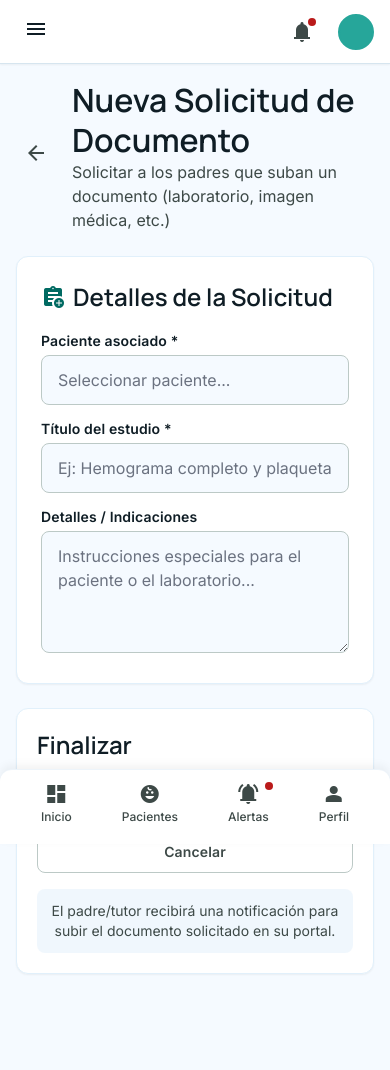
After one commit to alanaquino/faccicare, a Django app: template templates/documentos/crear_solicitud.html in a window 390 px wide. The commit adds this page. Run offline with Django 5.2, Linux system fonts and the light colour scheme; the template is opened without the code that fills it, so the values that code supplies are empty; some libraries are stand-ins or nearby versions.

Commit message:
feat: implement document management system with routing, views, and sidebar integration

```diff
--- a/apps/documentos/urls.py
+++ b/apps/documentos/urls.py
@@ -13,4 +13,5 @@ urlpatterns = [
     path('<uuid:pk>/cambiar-estado/', views.cambiar_estado_view, name='cambiar_estado'),
     path('<uuid:pk>/cambiar-visibilidad/', views.cambiar_visibilidad_view, name='cambiar_visibilidad'),
     path('solicitudes/', views.solicitudes_view, name='solicitudes'),
+    path('solicitudes/crear/', views.crear_solicitud_view, name='crear_solicitud'),
 ]
--- a/templates/components/sidebar.html
+++ b/templates/components/sidebar.html
@@ -172,9 +172,15 @@
       <div class="flex flex-col gap-1 mt-1 ml-2">
         <a href="{% url 'documentos:lista' %}" title="Documentos"
           class="flex items-center gap-3 px-3 py-2.5 rounded-lg font-label-md text-label-md transition-all
-                  {% if app == 'documentos' %}bg-primary-container text-on-primary-container font-bold{% else %}text-on-surface-variant hover:bg-primary-container/50{% endif %}">
+                  {% if app == 'documentos' and request.resolver_match.url_name != 'solicitudes' and request.resolver_match.url_name != 'crear_solicitud' %}bg-primary-container text-on-primary-container font-bold{% else %}text-on-surface-variant hover:bg-primary-container/50{% endif %}">
           <span class="material-symbols-outlined text-xl">folder_open</span>
           <span class="sidebar-text">Documentos</span>
+        </a>
+        <a href="{% url 'documentos:solicitudes' %}" title="Solicitudes"
+          class="flex items-center gap-3 px-3 py-2.5 rounded-lg font-label-md text-label-md transition-all
+                  {% if request.resolver_match.url_name == 'solicitudes' or request.resolver_match.url_name == 'crear_solicitud' %}bg-primary-container text-on-primary-container font-bold{% else %}text-on-surface-variant hover:bg-primary-container/50{% endif %}">
+          <span class="material-symbols-outlined text-xl">file_present</span>
+          <span class="sidebar-text">Solicitudes</span>
         </a>
         {# Reportes / PENCI-RD: todo el personal en solo lectura (solo ADMIN genera) #}
         {% if request.user.puede_ver_reportes %}
--- /dev/null
+++ b/templates/documentos/crear_solicitud.html
@@ -0,0 +1,89 @@
+{% extends "layouts/base.html" %}
+{% block title %}Nueva Solicitud de Documento{% endblock %}
+{% block content %}
+
+{# Header #}
+<div class="flex items-center gap-4 mb-6">
+  <a href="{% url 'documentos:solicitudes' %}" class="p-2 rounded-full hover:bg-surface-container-low transition-colors text-on-surface-variant">
+    <span class="material-symbols-outlined">arrow_back</span>
+  </a>
+  <div>
+    <h2 class="font-headline-lg text-headline-lg text-on-background">Nueva Solicitud de Documento</h2>
+    <p class="font-body-md text-body-md text-on-surface-variant">Solicitar a los padres que suban un documento (laboratorio, imagen médica, etc.)</p>
+  </div>
+</div>
+
+<form action="{% url 'documentos:crear_solicitud' %}" method="post">
+  {% csrf_token %}
+  <div class="grid grid-cols-1 lg:grid-cols-3 gap-gutter">
+
+    {# Columna principal #}
+    <div class="lg:col-span-2 space-y-gutter">
+
+      <div class="bg-surface-container-lowest rounded-xl shadow-sm border border-surface-container p-6">
+        <h3 class="font-headline-md text-headline-md text-on-background mb-5 flex items-center gap-2">
+          <span class="material-symbols-outlined text-primary">assignment_add</span>
+          Detalles de la Solicitud
+        </h3>
+
+        <div class="space-y-4">
+          <div>
+            <label class="block font-label-md text-label-md text-on-surface mb-1.5">Paciente asociado *</label>
+            <select name="paciente" data-searchable class="w-full px-4 py-3 rounded-lg border border-outline-variant bg-surface focus:outline-none focus:ring-2 focus:ring-primary/50 focus:border-primary transition-all font-body-md text-body-md" required>
+              <option value="">Seleccionar paciente...</option>
+              {% if paciente_preseleccionado %}
+              <option value="{{ paciente_preseleccionado.id }}" selected>{{ paciente_preseleccionado.nombre_completo }} ({{ paciente_preseleccionado.cedula }})</option>
+              {% endif %}
+              {% for paciente in pacientes %}
+              {% if not paciente_preseleccionado or paciente_preseleccionado.pk != paciente.pk %}
+              <option value="{{ paciente.id }}">{{ paciente.nombre_completo }} ({{ paciente.cedula }})</option>
+              {% endif %}
+              {% endfor %}
+            </select>
+          </div>
+
+          <div>
+            <label class="block font-label-md text-label-md text-on-surface mb-1.5">Título del estudio *</label>
+            <input class="w-full px-4 py-3 rounded-lg border border-outline-variant bg-surface focus:outline-none focus:ring-2 focus:ring-primary/50 focus:border-primary transition-all font-body-md text-body-md"
+                   type="text" name="titulo" placeholder="Ej: Hemograma completo y plaquetas" required/>
+          </div>
+
+          <div>
+            <label class="block font-label-md text-label-md text-on-surface mb-1.5">Detalles / Indicaciones</label>
+            <textarea class="w-full px-4 py-3 rounded-lg border border-outline-variant bg-surface focus:outline-none focus:ring-2 focus:ring-primary/50 focus:border-primary transition-all font-body-md text-body-md"
+                      name="descripcion" rows="4" placeholder="Instrucciones especiales para el paciente o el laboratorio..."></textarea>
+          </div>
+        </div>
+      </div>
+
+    </div>
+
+    {# Columna lateral #}
+    <div class="space-y-gutter">
+      <div class="bg-surface-container-lowest rounded-xl shadow-sm border border-surface-container p-5 sticky top-20">
+        <h3 class="font-headline-md text-headline-md text-on-background mb-4">Finalizar</h3>
+
+        <div class="space-y-3">
+          <button type="submit"
+                  class="w-full bg-primary text-on-primary py-3 rounded-lg font-label-md text-label-md hover:opacity-90 transition-opacity shadow-sm flex items-center justify-center gap-2">
+            <span class="material-symbols-outlined" style="font-size:18px;">send</span>
+            Enviar Solicitud
+          </button>
+          <a href="{% url 'documentos:solicitudes' %}"
+             class="w-full border border-outline-variant text-on-surface-variant py-3 rounded-lg font-label-md text-label-md hover:bg-surface-container transition-colors flex items-center justify-center gap-2 block text-center">
+            Cancelar
+          </a>
+        </div>
+
+        <div class="mt-4 p-3 bg-surface-container/50 rounded-lg">
+          <p class="font-body-sm text-body-sm text-on-surface-variant text-center">
+            El padre/tutor recibirá una notificación para subir el documento solicitado en su portal.
+          </p>
+        </div>
+      </div>
+    </div>
+
+  </div>
+</form>
+
+{% endblock %}
```
Also changed, not shown: apps/documentos/views.py (+47 -0 lines), templates/documentos/solicitudes.html (+7 -1 lines).
